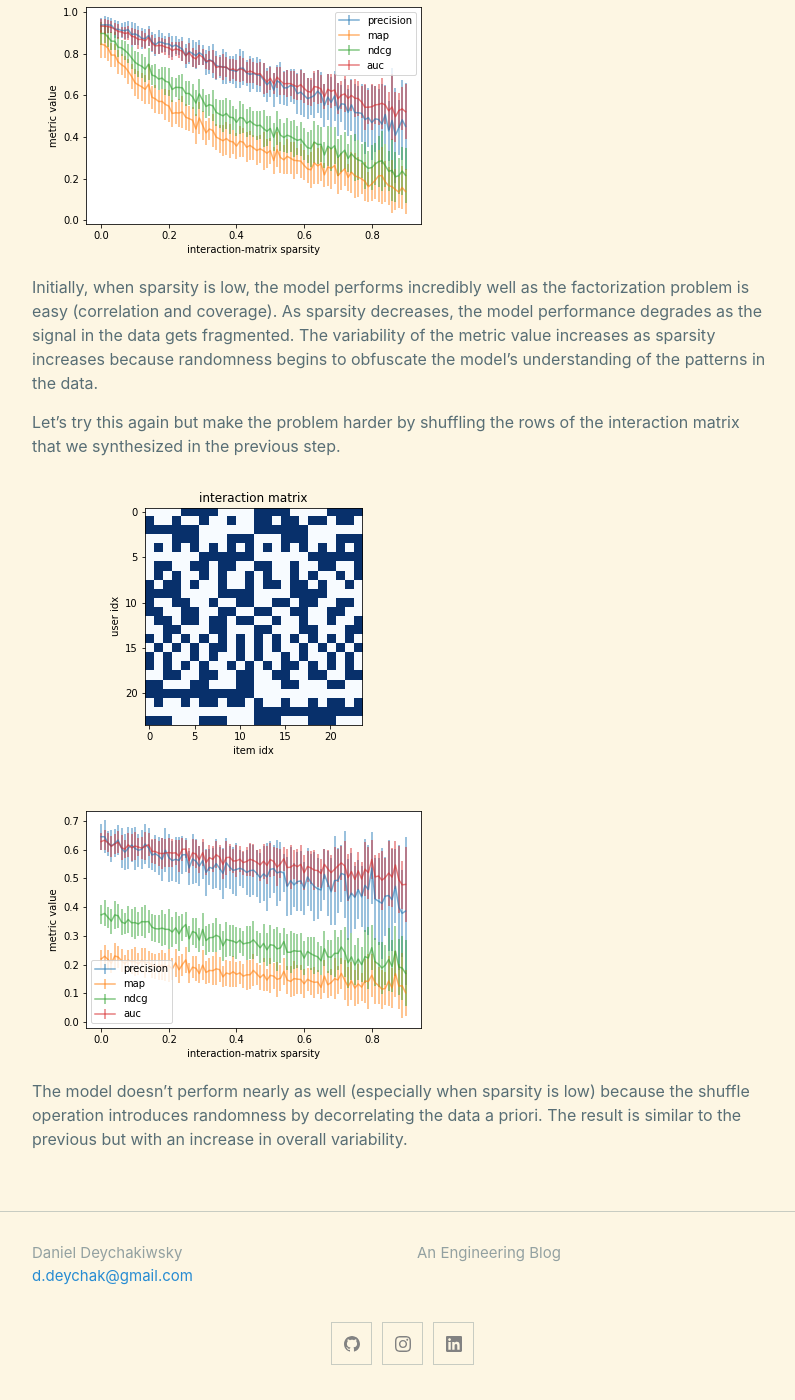
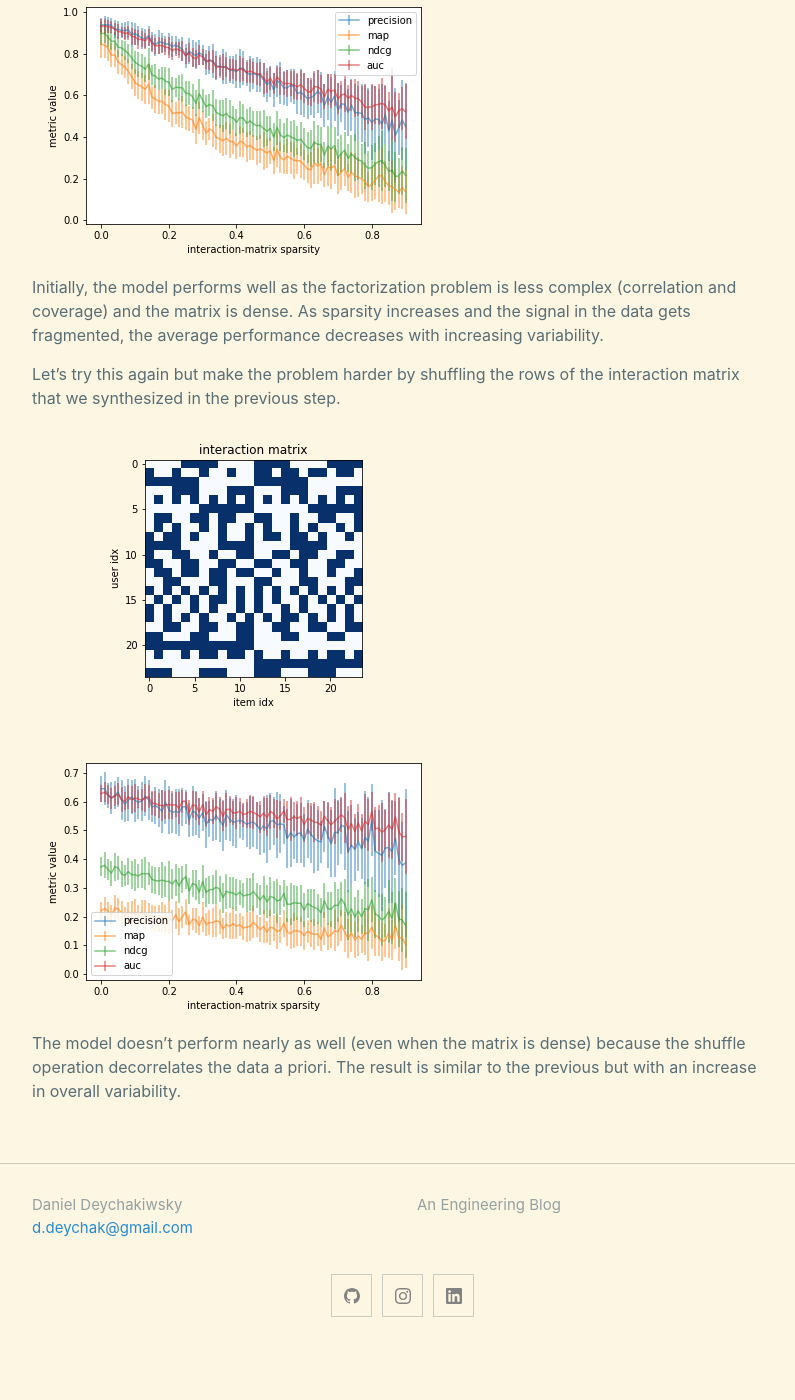
Before and after one commit to daniel-deychakiwsky/daniel-deychakiwsky.github.io, a Jekyll site: the page built from _posts/2022-01-02-matrix-factorization-sparsity.md, in a window 1280 px wide and 1400 px high, scrolled down 5686 px. Shown: the whole window, without its empty margins (238-1033 px from the left). Built offline with Jekyll 4.4.1, drawn with Linux system fonts in a browser that asks for light colours; formulas are drawn with MathJax 3; after the commit the page ends 7038 px from its top, so only the background shows below that.

Commit message:
Update 2022-01-02-matrix-factorization-sparsity.md

```diff
--- a/_posts/2022-01-02-matrix-factorization-sparsity.md
+++ b/_posts/2022-01-02-matrix-factorization-sparsity.md
@@ -236,15 +236,11 @@
 
 ![sparsity_sim]
 
-Initially, when sparsity is low, the model
-performs incredibly well as the factorization
-problem is easy (correlation and coverage).
-As sparsity decreases, the model performance
-degrades as the signal in the data gets
-fragmented. The variability of
-the metric value increases as sparsity increases
-because randomness begins to obfuscate the model's
-understanding of the patterns in the data.
+Initially, the model performs well as the factorization
+problem is less complex (correlation and coverage)
+and the matrix is dense. As sparsity increases and
+the signal in the data gets fragmented, the
+average performance decreases with increasing variability.
 
 Let's try this again but make the problem
 harder by shuffling the rows of the interaction
@@ -254,8 +250,8 @@
 
 ![sparsity_sim_shuffled]
 
-The model doesn't perform nearly as well (especially when sparsity is low) because
-the shuffle operation introduces randomness by decorrelating the data a priori.
+The model doesn't perform nearly as well (even when the matrix is dense) because
+the shuffle operation decorrelates the data a priori.
 The result is similar to the previous but with an increase in overall variability.
 
 
```
